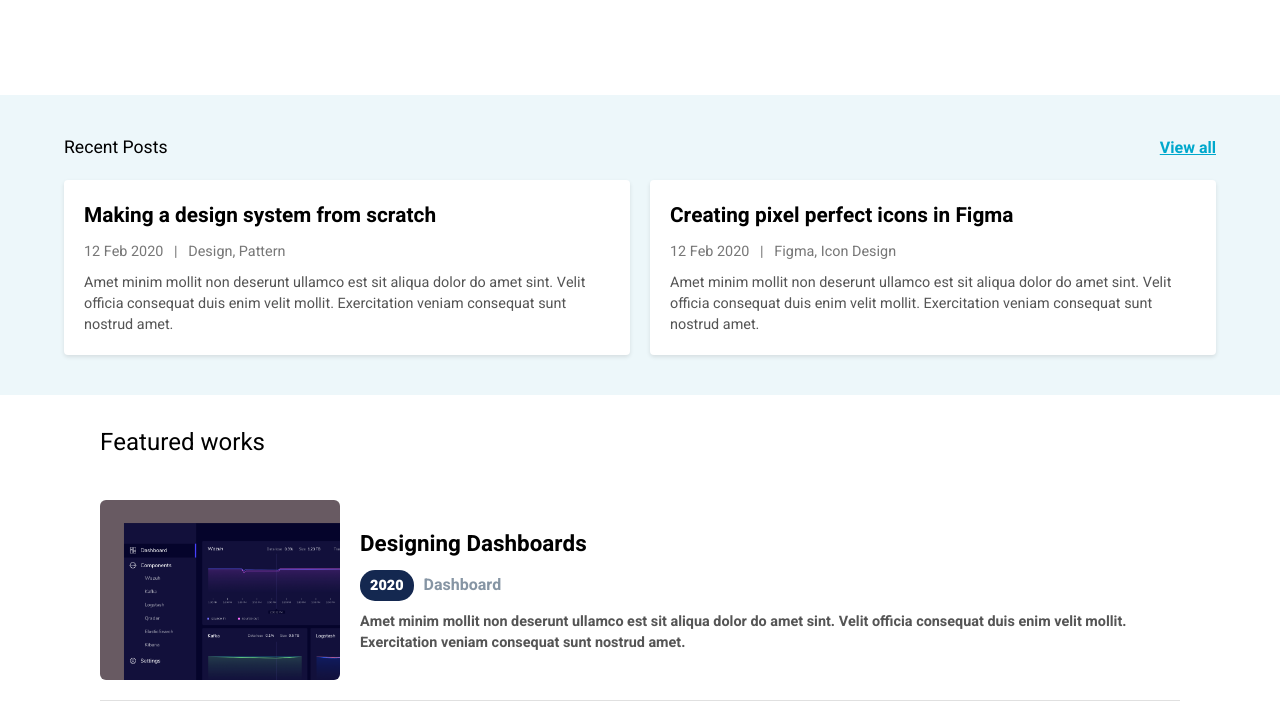
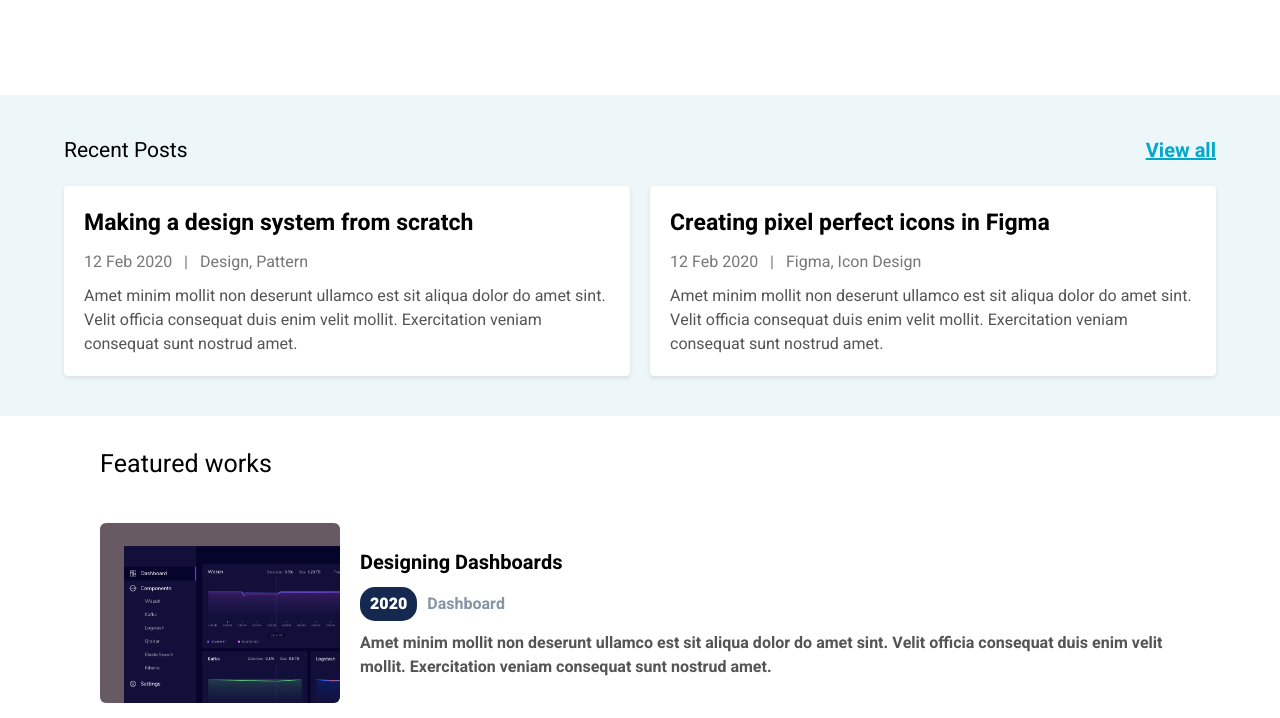
Before and after one commit to parass-haptiq/HTML-CSS-ASSIGNMENTS, a plain HTML site: page ASSIGNMENT2/index.html in a window 1280 px wide. Shown: the part 800-1518 px from the top of the page. Drawn offline with Linux system fonts and the light colour scheme.

Commit message:
some css updates

```diff
--- a/ASSIGNMENT2/css/styles.css
+++ b/ASSIGNMENT2/css/styles.css
@@ -121,7 +121,7 @@ a:hover {
   display: flex;
   justify-content: space-between;
   align-items: center;
-  font-size: 1.1rem;
+  font-size: 21px;
   margin-bottom: 20px;
   list-style-type: none;
 }
@@ -129,23 +129,23 @@ a:hover {
 .viewAll {
   text-decoration: underline;
   color: #00a8cc;
-  font-size: 1rem;
+  font-size: 20px;
 }
 
 .cardTitle {
-  font-size: 1.3rem;
+  font-size: 23px;
   font-weight: bold;
   margin-bottom: 10px;
 }
 
 .dateCategory {
-  font-size: 0.9rem;
+  font-size: 16px;
   color: #777;
   margin-bottom: 10px;
 }
 
 .cardInfo {
-  font-size: 0.9rem;
+  font-size: 16px;
   color: #555;
 }
 
@@ -156,7 +156,7 @@ a:hover {
 }
 
 .workContainerTitle {
-  font-size: 1.5rem;
+  font-size: 25px;
   margin-bottom: 20px;
 }
 
@@ -184,7 +184,7 @@ a:hover {
 .item1 {
   background-color: #142850;
   color: #fff;
-  font-size: 0.9rem;
+  font-size: 16px;
   font-weight: 900;
   text-align: center;
   padding: 5px 10px;
@@ -192,18 +192,18 @@ a:hover {
 }
 
 .item2 {
-  font-size: 1rem;
+  font-size: 16px;
   color: #8695a4;
 }
 
 .workCardHeading {
-  font-size: 1.4rem;
+  font-size: 20px;
   font-weight: bold;
   margin-bottom: 10px;
 }
 
 .workCardInfo {
-  font-size: 0.9rem;
+  font-size: 16px;
   color: #555;
   margin-top: 10px;
 }
@@ -219,6 +219,7 @@ footer {
   gap: 20px;
   margin-bottom: 20px;
   list-style-type: none;
+  align-items: center;
 }
 
 .footer img {
@@ -226,6 +227,6 @@ footer {
 }
 
 .cpyRight {
-  font-size: 0.9rem;
+  font-size: 16px;
   color: #777;
 }
```
